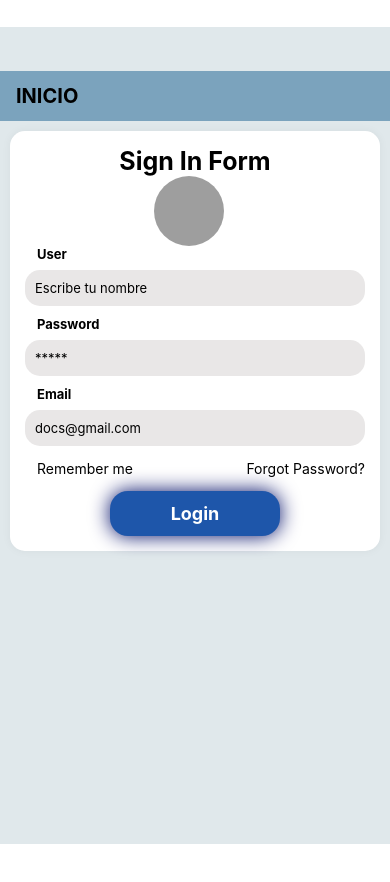
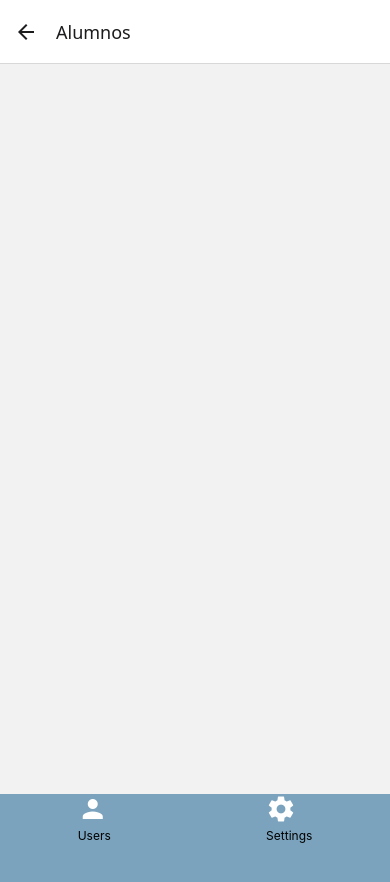
Before and after one commit to irvinjs22620075/Proyecto_FinalApp, a React Native app: screen /Alumnos in a window 390 px wide. Shown: the top 882 px of the page. Before the commit the page ends 844 px from the top, so only its background shows below. Built offline with nearby package versions, Linux system fonts and the light colour scheme; grey boxes are pictures that could not be loaded.

Commit message:
Task #3 Creacion de NavBar en el componente Alumnos.jsx y la creacion de navegacion entre dos componentes utilizando la libreria de React Navigation

```diff
--- a/App.js
+++ b/App.js
@@ -1,8 +1,19 @@
-import { StatusBar } from 'expo-status-bar';
-import { StyleSheet, Text, View } from 'react-native';
+import * as React from 'react';
+import { NavigationContainer } from '@react-navigation/native';
+import { createNativeStackNavigator } from '@react-navigation/native-stack';
+
 import Home from "./src/pages/Home";
+import Alumnos from './src/pages/Alumnos';
+
+const Stack = createNativeStackNavigator();
+
 export default function App() {
   return (
-    <Home/>
+    <NavigationContainer>
+      <Stack.Navigator initialRouteName="Home">
+        <Stack.Screen name="Home" component={Home} />
+        <Stack.Screen name="Alumnos" component={Alumnos} />
+      </Stack.Navigator>
+    </NavigationContainer>
   );
 }
--- a/package.json
+++ b/package.json
@@ -9,10 +9,14 @@
     "web": "expo start --web"
   },
   "dependencies": {
+    "@react-navigation/native": "^7.1.17",
+    "@react-navigation/native-stack": "^7.3.26",
     "expo": "~54.0.9",
     "expo-status-bar": "~3.0.8",
     "react": "19.1.0",
     "react-native": "0.81.4",
+    "react-native-safe-area-context": "^5.6.1",
+    "react-native-screens": "^4.16.0",
     "react-native-vector-icons": "^10.3.0"
   },
   "private": true
--- a/src/pages/Alumnos.jsx
+++ b/src/pages/Alumnos.jsx
@@ -0,0 +1,67 @@
+import { StatusBar } from 'expo-status-bar';
+import { Platform, StyleSheet, Text, View, Icon } from 'react-native';
+import React from 'react';
+import { SafeAreaView } from 'react-native';
+import { MaterialIcons } from '@expo/vector-icons';
+
+
+export default function Alumnos({navigation}) {
+  return (
+    <SafeAreaView>
+
+
+
+        <View style={style.navbar}>
+
+          <View style={style.navItem}>
+            <MaterialIcons name="person" marginTop={10} size={30} color={"#fff"}  />
+            <Text style={style.navText}>Users</Text>
+          </View>
+          <View style={style.navItem}>
+            <MaterialIcons style={style.icon} name="settings" marginTop={10} size={30} color={"#fff"}  />
+            <Text style={style.navText}>Settings</Text>
+          </View>
+
+        </View>
+    </SafeAreaView>
+  );
+}
+const style = StyleSheet.create({
+mainS: {
+        flex: 1,
+        backgroundColor: '#e0e8ebff',
+        paddingTop: Platform.OS === 'android' ? StatusBar.currentHeight : 44,
+        //padding: 25,
+        marginTop: 27,
+    },
+    title: {
+    fontSize: 18,
+    fontWeight: 'bold',
+    padding: 16,
+
+  },
+  botonInicio: {
+    marginTop:50,
+  },
+  navbar: {
+    flexDirection: 'row',
+    justifyContent: 'space-around',
+    alignContent: 'center',
+    height: 100,
+    backgroundColor: '#7ba3bdff',
+    marginTop:730,
+    // borderTopWidth:1,
+    // marginBottom:10,
+  },
+  navInfo: {
+    alignItems: 'center',
+
+  },
+  navText: {
+    fontSize: 12,
+    color: '#000000ff',
+    marginTop: 4,
+
+  },
+
+});
--- a/src/pages/Home.jsx
+++ b/src/pages/Home.jsx
@@ -1,15 +1,15 @@
-import { StatusBar } from 'expo-status-bar';
-import { StyleSheet, Text, View, SafeAreaView, Platform, ScrollView, TouchableOpacity, TextInput, Image } from 'react-native';
 
-//import Icon from 'react-native-vector-icons/FontAwesome';
+import { StyleSheet, Text, View, SafeAreaView, Platform, ScrollView, TouchableOpacity, TextInput, Image, StatusBar } from 'react-native';
+
+
 import Icon from 'react-native-vector-icons/MaterialIcons';
+import React from 'react';
 
-export default function Home() {
+export default function Home({navigation}) {
     return (
         <SafeAreaView style={style.mainS}>
             <View style={style.appBar}>
-                <Text style={style.appBarTittle}>INICIO</Text>
-                <View style={{ width: 20 }}></View>
+
             </View>
             {/* cierre de appbar */}
             {/* inicio ded formulario */}
@@ -38,7 +38,7 @@ export default function Home() {
 
                         </View>
 
-                        <TouchableOpacity style={style.buttonForm}>
+                        <TouchableOpacity style={style.buttonForm} onPress={() => navigation.navigate("Alumnos")}>
                             {/* <Icon name="send" size={20} color={"#fff"} style={style.iconoCentro}/> */}
                             <Text style={style.textBotton}>Login</Text>
                         </TouchableOpacity>
@@ -57,22 +57,10 @@ const style = StyleSheet.create({
         flex: 1,
         backgroundColor: '#e0e8ebff',
         paddingTop: Platform.OS === 'android' ? StatusBar.currentHeight : 44,
-        //padding: 25,
-        marginTop: 27,
+        padding: 25,
+
     },
-    appBar: {
-        height: 50,
-        width: '100%',
-        backgroundColor: '#7ba3bdff',
-        flexDirection: 'row',
-        alignItems: 'center',
-        justifyContent: 'space-between',
-        paddingHorizontal: 16,
-    },
-    appBarTittle: {
-        fontWeight: 'bold',
-        fontSize: 20,
-    },
+
 
     container: {
         width: '100%',
```
Also changed, not shown: 1 other file (tests, documents, lock files or other folders).
